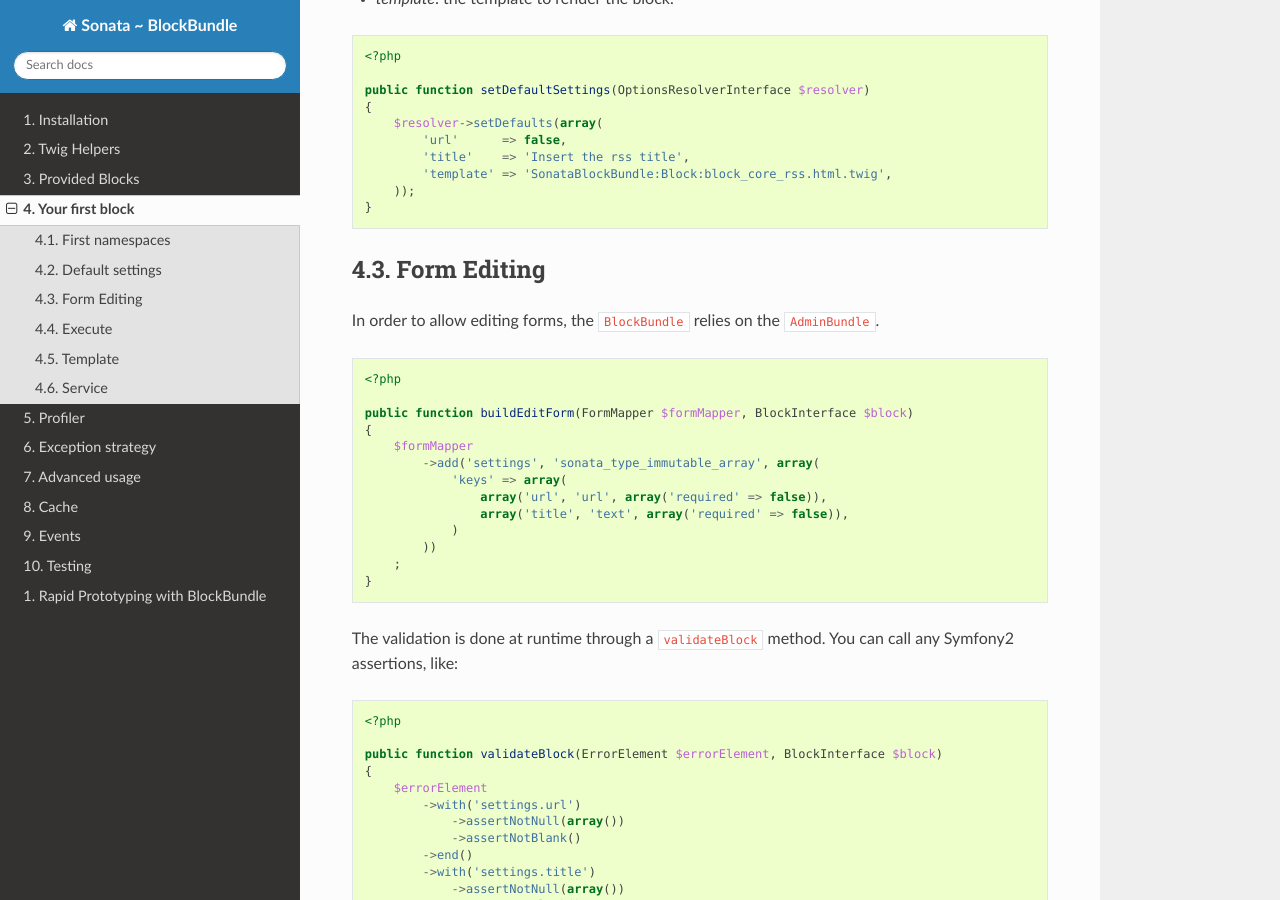
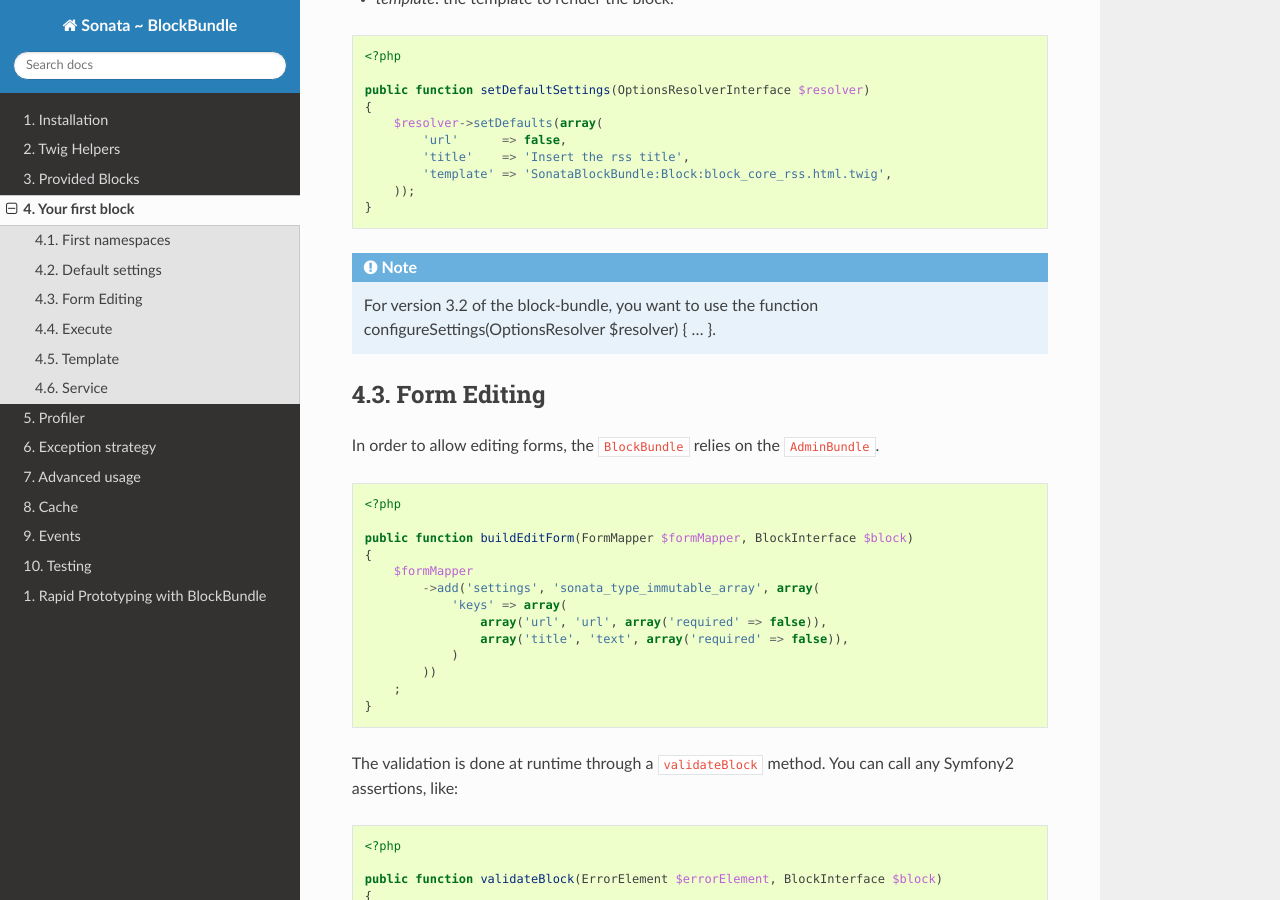
Before and after one commit to sonata-project/SonataBlockBundle, a Sphinx documentation site: the page built from Resources/doc/reference/your_first_block.rst, in a window 1280 px wide and 900 px high, scrolled down 892 px. Built offline with Sphinx 7.4.7 and the Read the Docs theme 2.0.0, drawn with Linux system fonts in a browser that asks for light colours.

Commit message:
Added a note about setDefaultSettings
I ran into this while trying to create my first block in the Sonata Admin bundle.
The documentation at this point did not work for version 3.2.0 of the Block Bundle, so I added a note about how to make it work.

```diff
--- a/Resources/doc/reference/your_first_block.rst
+++ b/Resources/doc/reference/your_first_block.rst
@@ -54,6 +54,10 @@ In the current tutorial, the default settings are:
             'template' => 'SonataBlockBundle:Block:block_core_rss.html.twig',
         ));
     }
+
+.. note::
+
+    For version 3.2 of the block-bundle, you want to use the function configureSettings(OptionsResolver $resolver) { ... }.
 
 Form Editing
 ------------
```
